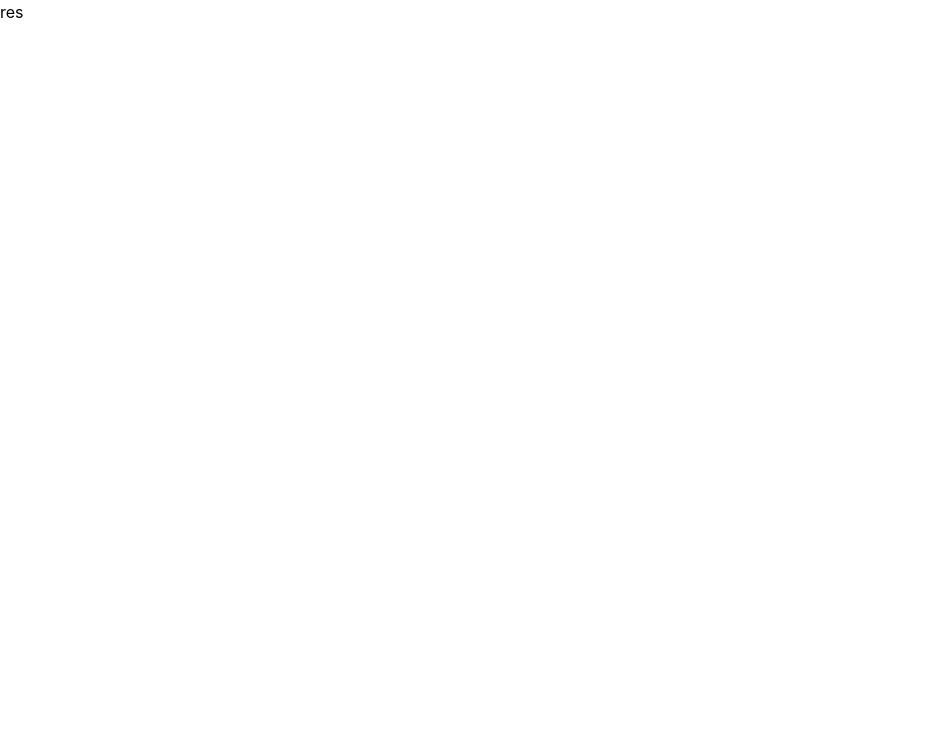
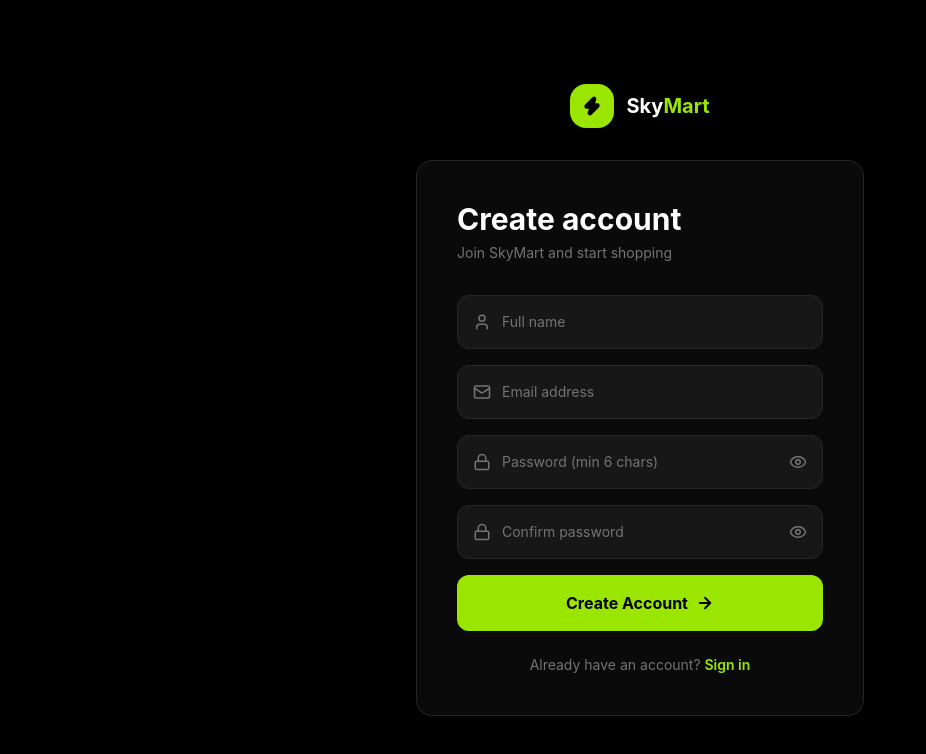
Before and after one commit to Anuragkulshrestha172315/Cohort-assigment_Repo, a React (Vite) app in the folder Sky-Mart/: page /register in a window 1280 px wide. Shown: the top 754 px of the page, without its empty margins (0-926 px from the left). Built offline with nearby package versions, Linux system fonts and the light colour scheme.

Commit message:
login_register_connect

```diff
--- a/Sky-Mart/src/Layouts/Main_Layouts.jsx
+++ b/Sky-Mart/src/Layouts/Main_Layouts.jsx
@@ -0,0 +1,11 @@
+import React from 'react'
+
+const Main_Layouts = () => {
+  return (
+    <div>
+
+    </div>
+  )
+}
+
+export default Main_Layouts
--- a/Sky-Mart/src/Pages/Login.jsx
+++ b/Sky-Mart/src/Pages/Login.jsx
@@ -1,10 +1,13 @@
 import { useState } from "react";
 import { Eye, EyeOff, Mail, Lock, Zap, ArrowRight } from "lucide-react";
+import { useNavigate } from "react-router";
 
-export default function SkyMartSignIn() {
+const Login = ()=> {
   const [showPassword, setShowPassword] = useState(false);
   const [email, setEmail] = useState("");
   const [password, setPassword] = useState("");
+
+  let navigate = useNavigate();
 
   const handleSubmit = (e) => {
     e.preventDefault();
@@ -117,12 +120,13 @@ export default function SkyMartSignIn() {
 
           <p className="text-center text-neutral-500 text-sm mt-6">
             Don't have an account?{" "}
-            <a href="#" className="text-lime-400 font-semibold hover:underline">
+            <button onClick={()=>navigate('/register')} href="#" className="text-lime-400 font-semibold hover:underline">
               Create one
-            </a>
+            </button>
           </p>
         </div>
       </div>
     </div>
   );
 }
+export default Login
--- a/Sky-Mart/src/Pages/Register.jsx
+++ b/Sky-Mart/src/Pages/Register.jsx
@@ -1,11 +1,141 @@
-import React from 'react'
+import { useState } from "react";
+import { User, Mail, Lock, Eye, EyeOff, Zap, ArrowRight } from "lucide-react";
+import { useNavigate } from "react-router";
 
 const Register = () => {
+  const [showPassword, setShowPassword] = useState(false);
+  const [showConfirm, setShowConfirm] = useState(false);
+  const [form, setForm] = useState({
+    fullName: "",
+    email: "",
+    password: "",
+    confirmPassword: "",
+  });
+  let navigate = useNavigate()
+  const handleChange = (field) => (e) =>
+    setForm((prev) => ({ ...prev, [field]: e.target.value }));
+
+  const handleSubmit = (e) => {
+    e.preventDefault();
+    // handle account creation here
+  };
+
   return (
-    <div>
-      <h2>res</h2>
+    <div className="min-h-screen bg-black text-white flex flex-col items-center justify-center px-4 py-10 sm:py-16">
+      {/* logo */}
+      <div className="flex items-center gap-3 mb-8">
+        <div className="w-11 h-11 rounded-2xl bg-lime-400 flex items-center justify-center shrink-0">
+          <Zap className="w-5 h-5 text-black fill-black" strokeWidth={2.5} />
+        </div>
+        <span className="text-lg sm:text-xl font-bold">
+          Sky<span className="text-lime-400">Mart</span>
+        </span>
+      </div>
+
+      {/* card */}
+      <div className="w-full max-w-md bg-neutral-950 border border-neutral-800 rounded-2xl p-6 sm:p-10">
+        <h2 className="text-2xl sm:text-3xl font-bold mb-1.5">
+          Create account
+        </h2>
+        <p className="text-neutral-500 text-sm mb-8">
+          Join SkyMart and start shopping
+        </p>
+
+        <form onSubmit={handleSubmit} className="space-y-4">
+          {/* full name */}
+          <div className="relative">
+            <User className="absolute left-4 top-1/2 -translate-y-1/2 w-[18px] h-[18px] text-neutral-500" />
+            <input
+              type="text"
+              required
+              value={form.fullName}
+              onChange={handleChange("fullName")}
+              placeholder="Full name"
+              className="w-full bg-neutral-900 border border-neutral-800 rounded-xl py-4 pl-11 pr-4 text-sm text-white placeholder-neutral-500 outline-none focus:border-lime-400 transition-colors"
+            />
+          </div>
+
+          {/* email */}
+          <div className="relative">
+            <Mail className="absolute left-4 top-1/2 -translate-y-1/2 w-[18px] h-[18px] text-neutral-500" />
+            <input
+              type="email"
+              required
+              value={form.email}
+              onChange={handleChange("email")}
+              placeholder="Email address"
+              className="w-full bg-neutral-900 border border-neutral-800 rounded-xl py-4 pl-11 pr-4 text-sm text-white placeholder-neutral-500 outline-none focus:border-lime-400 transition-colors"
+            />
+          </div>
+
+          {/* password */}
+          <div className="relative">
+            <Lock className="absolute left-4 top-1/2 -translate-y-1/2 w-[18px] h-[18px] text-neutral-500" />
+            <input
+              type={showPassword ? "text" : "password"}
+              required
+              minLength={6}
+              value={form.password}
+              onChange={handleChange("password")}
+              placeholder="Password (min 6 chars)"
+              className="w-full bg-neutral-900 border border-neutral-800 rounded-xl py-4 pl-11 pr-11 text-sm text-white placeholder-neutral-500 outline-none focus:border-lime-400 transition-colors"
+            />
+            <button
+              type="button"
+              onClick={() => setShowPassword((v) => !v)}
+              className="absolute right-4 top-1/2 -translate-y-1/2 text-neutral-500 hover:text-neutral-300 transition-colors"
+              aria-label="Toggle password visibility"
+            >
+              {showPassword ? (
+                <EyeOff className="w-[18px] h-[18px]" />
+              ) : (
+                <Eye className="w-[18px] h-[18px]" />
+              )}
+            </button>
+          </div>
+
+          {/* confirm password */}
+          <div className="relative">
+            <Lock className="absolute left-4 top-1/2 -translate-y-1/2 w-[18px] h-[18px] text-neutral-500" />
+            <input
+              type={showConfirm ? "text" : "password"}
+              required
+              value={form.confirmPassword}
+              onChange={handleChange("confirmPassword")}
+              placeholder="Confirm password"
+              className="w-full bg-neutral-900 border border-neutral-800 rounded-xl py-4 pl-11 pr-11 text-sm text-white placeholder-neutral-500 outline-none focus:border-lime-400 transition-colors"
+            />
+            <button
+              type="button"
+              onClick={() => setShowConfirm((v) => !v)}
+              className="absolute right-4 top-1/2 -translate-y-1/2 text-neutral-500 hover:text-neutral-300 transition-colors"
+              aria-label="Toggle confirm password visibility"
+            >
+              {showConfirm ? (
+                <EyeOff className="w-[18px] h-[18px]" />
+              ) : (
+                <Eye className="w-[18px] h-[18px]" />
+              )}
+            </button>
+          </div>
+
+          <button
+            type="submit"
+            className="w-full bg-lime-400 hover:brightness-110 active:scale-[0.99] text-black font-bold rounded-xl py-4 flex items-center justify-center gap-2 transition-all"
+          >
+            Create Account
+            <ArrowRight className="w-[18px] h-[18px]" strokeWidth={2.5} />
+          </button>
+        </form>
+
+        <p className="text-center text-neutral-500 text-sm mt-6">
+          Already have an account?{" "}
+          <button onClick={()=>navigate('/login')} href="#" className="text-lime-400 font-semibold hover:underline">
+            Sign in
+          </button>
+        </p>
+      </div>
     </div>
-  )
+  );
 }
-
 export default Register
```
